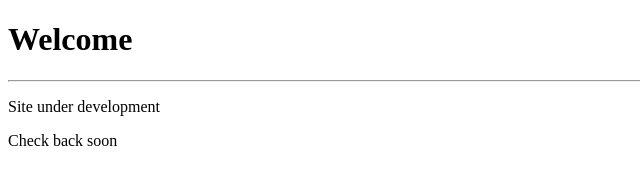
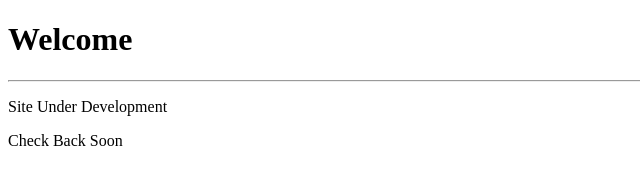
Before and after one commit to kosta27/kosta27.github.io, a plain HTML site: page index.html in a window 1280 px wide. Shown: the full height of the page, 0-640 px from the left. Drawn offline with Linux system fonts and the light colour scheme.

Commit message:
Update index.html

```diff
--- a/index.html
+++ b/index.html
@@ -6,7 +6,7 @@
     <body>
         <h1>Welcome</h1>
         <hr>
-        <p>Site under development</p>
-        <p>Check back soon</p>
+        <p>Site Under Development</p>
+        <p>Check Back Soon</p>
     </body>
 </html>
```
